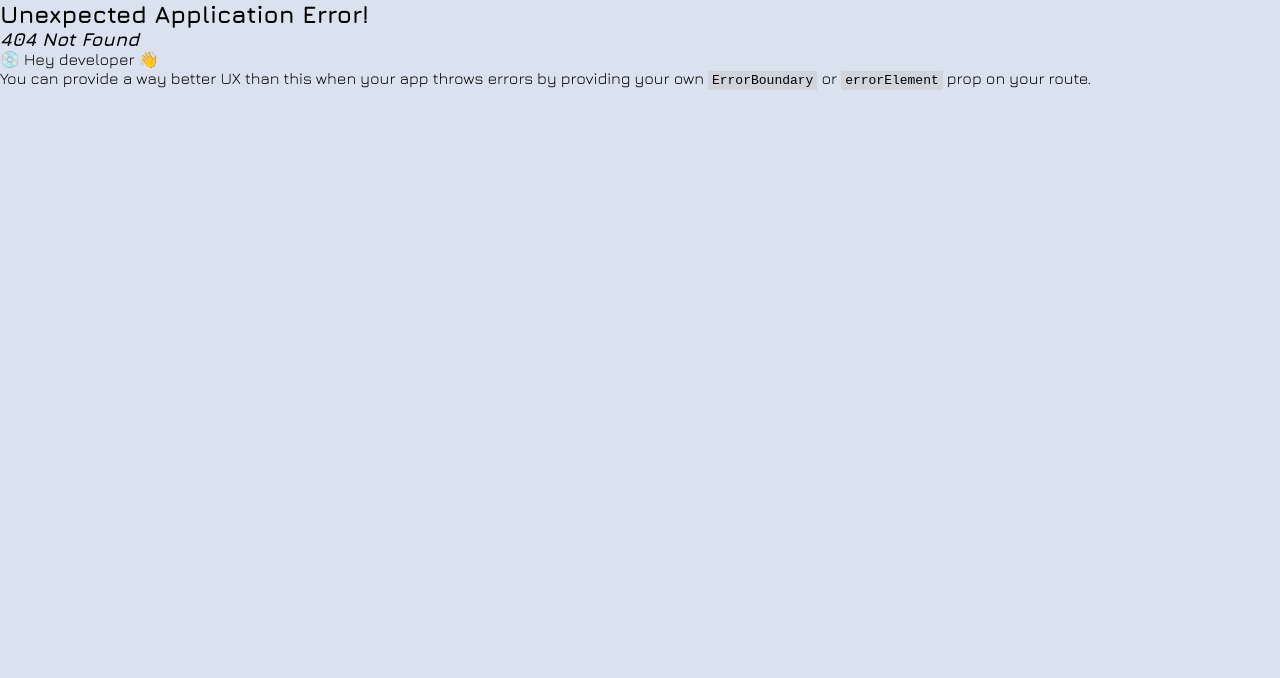
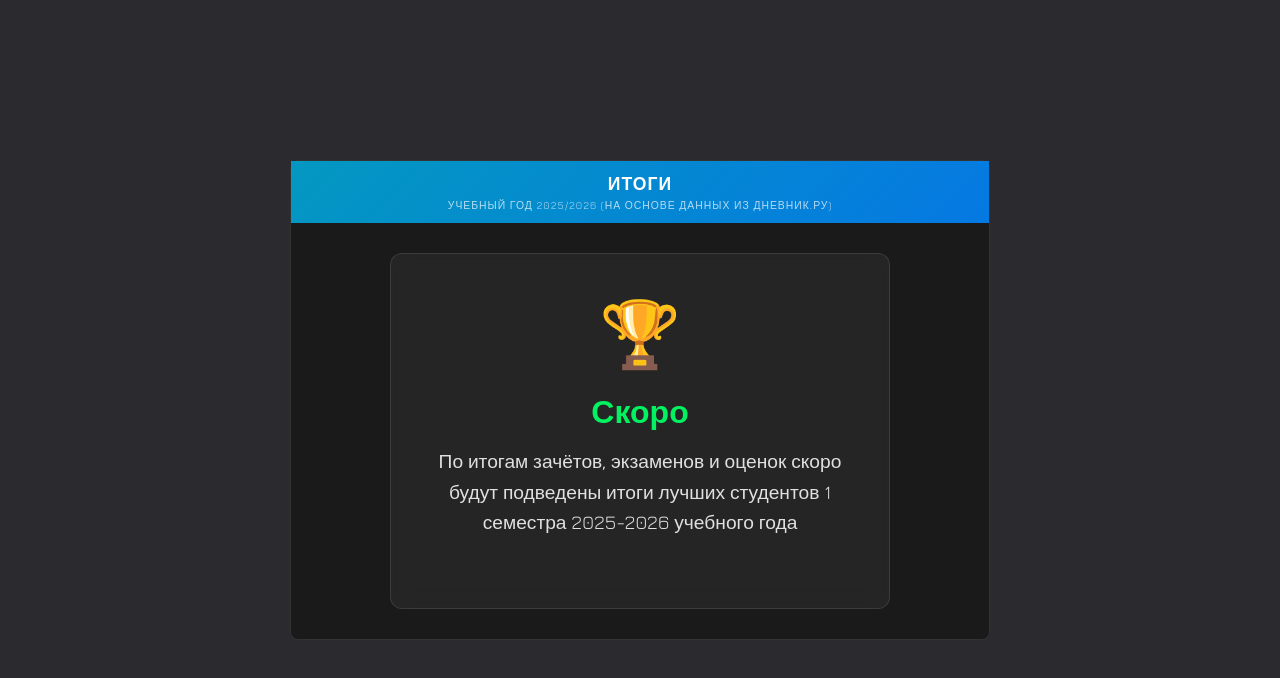
Before and after one commit to altairmsr/ggkit_dashboard, a React (Vite) app: page /ggkit_dashboard/cs in a window 1280 px wide. Before the commit this address had no page. Shown: the top 678 px of the page. Built offline with nearby package versions, Linux system fonts and the light colour scheme.

Commit message:
upd 08.12.25

```diff
--- a/src/main.jsx
+++ b/src/main.jsx
@@ -31,7 +31,7 @@ const routes = [
   { path: "/", element: <Courses_12 /> },
   { path: "/stud", element: <Students /> },
   { path: "/groups", element: <Groups /> },
-  { path: "/coming-soon", element: <ComingSoon /> },
+  { path: "/cs", element: <ComingSoon /> },
   { path: "/anno", element: <Announcement /> },
   { path: "/redlist", element: <RedList /> },
   { path: "/info", element: <Info /> },
--- a/src/pages/ComingSoon.jsx
+++ b/src/pages/ComingSoon.jsx
@@ -3,7 +3,7 @@ import Layout from "../components/Layout/Layout";
 
 const ComingSoon = () => {
   return (
-    <Layout title="Новые возможности" width={700} noTableStyle={true}>
+    <Layout title="Итоги" width={700} noTableStyle={true}>
       <div className="coming-soon-content">
         <div className="announcement-card">
           <div className="announcement-icon">
@@ -11,8 +11,8 @@ const ComingSoon = () => {
           </div>
           <h2>Скоро</h2>
           <p className="announcement-text">
-            Здесь со следующей недели будет рейтинг студентов с лучшими
-            результатами
+            По итогам зачётов, экзаменов и оценок скоро будут подведены итоги
+            лучших студентов 1 семестра 2025-2026 учебного года
           </p>
         </div>
       </div>
```
Also changed, not shown: 1 other file (tests, documents, lock files or other folders).
